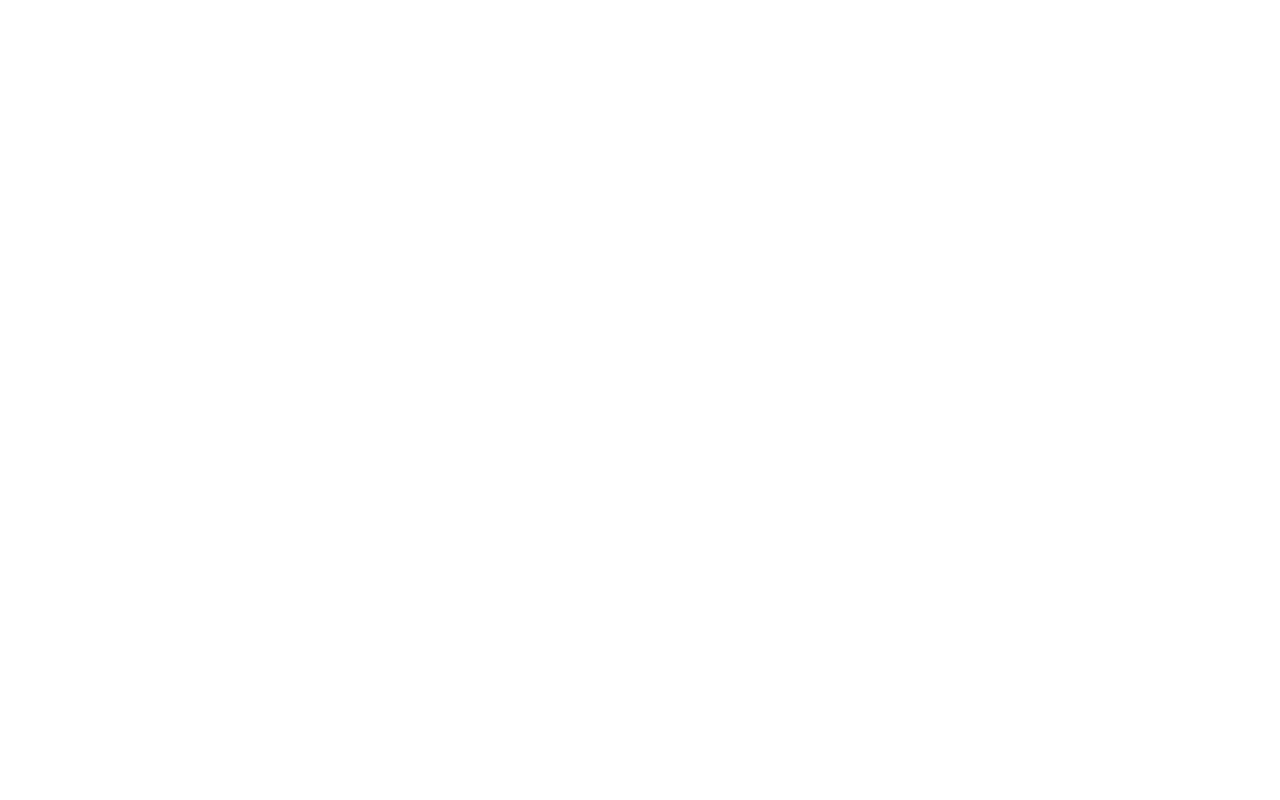
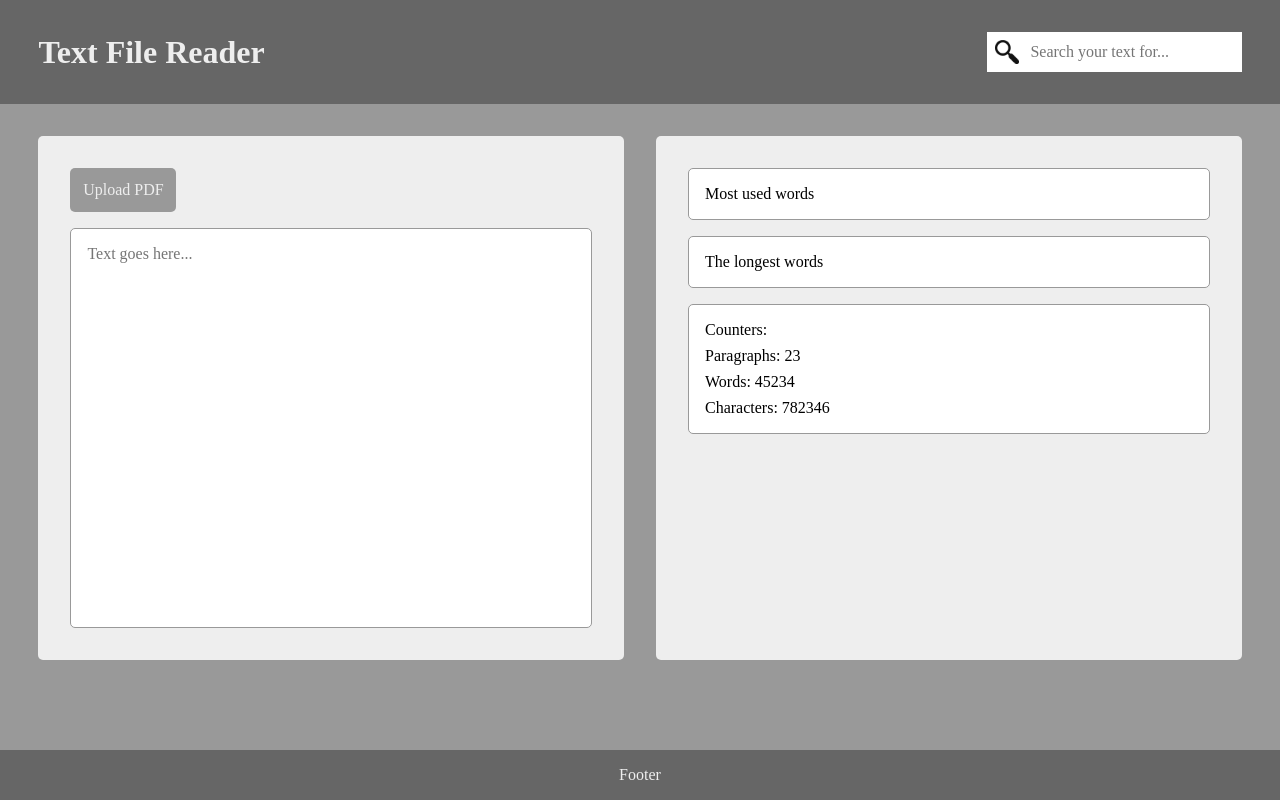
Before and after one commit to im-shefi/text-file-reader, a plain HTML site: page public/index.html in a window 1280 px wide. Drawn offline with Linux system fonts and the light colour scheme; files whose address does not match are found by name.

Commit message:
Create base layout and styling

```diff
--- a/public/index.html
+++ b/public/index.html
@@ -12,5 +12,68 @@
 </head>
 <body>
 
+    <!-- HEADER -->
+    <header>
+        <div class="container">
+            <!-- LOGO -->
+            <h1 class="logo">Text File Reader</h1>
+
+            <!-- SEARCH TEXT -->
+            <input class="search" type="text" placeholder="Search your text for...">
+        </div>
+    </header>
+
+    <!-- MAIN CONTENT -->
+    <main class="container">
+
+        <!-- WORKING WITH TEXT -->
+        <div class="main-section">
+
+            <!-- ADDING TEXT -->
+            <div class="file-section">
+
+                <!-- FILE UPLOAD -->
+                <input class="file-upload" type="file" id="file">
+                <label for="file">Upload PDF</label>
+
+                <!-- GENERATED TEXT -->
+                <textarea class="text-field" placeholder="Text goes here..."></textarea>
+
+            </div>
+
+        </div>
+
+        <!-- TEXT STATISTICS -->
+        <div class="main-section">
+
+            <!-- MOST USED -->
+            <section class="stats-section">
+                <h2>Most used words</h2>
+            </section>
+
+            <!-- LONGEST -->
+            <section class="stats-section">
+                <h2>The longest words</h2>
+            </section>
+
+            <!-- COUNTERS -->
+            <section class="stats-section">
+                <h2>Counters:</h2>
+                <h3>Paragraphs: <span>23</span></h3>
+                <h3>Words: <span>45234</span></h3>
+                <h3>Characters: <span>782346</span></h3>
+            </section>
+
+        </div>
+
+    </main>
+
+    <!-- FOOTER -->
+    <footer>
+        <div class="container">
+            Footer
+        </div>
+    </footer>
+
 </body>
 </html>
--- a/public/styles/abstracts/_variables.scss
+++ b/public/styles/abstracts/_variables.scss
@@ -0,0 +1,4 @@
+$white: #eee;
+$gray: #999;
+
+$borderRadius: 5px;
--- /dev/null
+++ b/public/styles/components/_container.scss
@@ -0,0 +1,4 @@
+.container{
+    width: min(1260px, 94vw);
+    margin: 0 auto;
+}
--- /dev/null
+++ b/public/styles/layout/_body.scss
@@ -0,0 +1,6 @@
+body{
+    background: $gray;
+    display: flex;
+    flex-direction: column;
+    gap: 2rem;
+}
--- /dev/null
+++ b/public/styles/layout/_footer.scss
@@ -0,0 +1,13 @@
+footer{
+    position: absolute;
+    bottom: 0;
+    width: 100%;
+    background: #666;
+    color: $white;
+
+    > .container{
+        display: grid;
+        place-content: center;
+        padding: 1rem;
+    }
+}
--- /dev/null
+++ b/public/styles/layout/_header.scss
@@ -0,0 +1,38 @@
+header{
+    background: #666;
+
+    > .container{
+        display: flex;
+        flex-direction: row;
+        justify-content: space-between;
+        align-items: center;
+        padding: 2rem 0;
+    }
+}
+
+.logo{
+    color: $white;
+    font-size: 2rem;
+    font-weight: bold;
+}
+
+.search{
+    border: none;
+    padding: 0.7rem;
+    padding-left: 2.7rem;
+    background-image: url(../images/search.png);
+    background-position: 0.5rem 0.5rem;
+    background-repeat: no-repeat;
+    background-size: 1.5rem;
+
+    &:focus{
+        outline: none;
+        box-shadow: 0 0 20px $white;
+    }
+
+    transition: 150ms;
+    -webkit-transition: 150ms;
+    -moz-transition: 150ms;
+    -ms-transition: 150ms;
+    -o-transition: 150ms;
+}
--- /dev/null
+++ b/public/styles/layout/_main.scss
@@ -0,0 +1,74 @@
+main{
+    display: grid;
+    grid-template-columns: 1fr 1fr;
+    gap: min(2rem, 3vw);
+}
+
+.main-section{
+    display: flex;
+    flex-direction: column;
+    gap: 1rem;
+    background: $white;
+    padding: 2rem;
+    border-radius: $borderRadius;
+    -webkit-border-radius: $borderRadius;
+    -moz-border-radius: $borderRadius;
+    -ms-border-radius: $borderRadius;
+    -o-border-radius: $borderRadius;
+}
+
+.file-section{
+    display: flex;
+    flex-direction: column;
+    gap: 1rem;
+
+    .file-upload{
+        position: absolute;
+        opacity: 0;
+        z-index: -1;
+
+        & + label{
+            cursor: pointer;
+            padding: 0.8rem;
+            width: fit-content;
+            background: $gray;
+            color: $white;
+            border-radius: $borderRadius;
+            -webkit-border-radius: $borderRadius;
+            -moz-border-radius: $borderRadius;
+            -ms-border-radius: $borderRadius;
+            -o-border-radius: $borderRadius;
+        }
+    }
+
+    .text-field{
+        padding: 1rem;
+        height: 50vh;
+        border: 1px solid $gray;
+        resize: none;
+
+        &:focus {
+            outline: none;
+        }
+
+        border-radius: $borderRadius;
+        -webkit-border-radius: $borderRadius;
+        -moz-border-radius: $borderRadius;
+        -ms-border-radius: $borderRadius;
+        -o-border-radius: $borderRadius;
+    }
+}
+
+.stats-section{
+    display: flex;
+    flex-direction: column;
+    gap: 0.5rem;
+    padding: 1rem;
+    background: #fff;
+    border: 1px solid $gray;
+    border-radius: $borderRadius;
+    -webkit-border-radius: $borderRadius;
+    -moz-border-radius: $borderRadius;
+    -ms-border-radius: $borderRadius;
+    -o-border-radius: $borderRadius;
+}
--- a/public/styles/style.scss
+++ b/public/styles/style.scss
@@ -3,3 +3,10 @@
 
 @import 'base/reset';
 @import 'base/typography';
+
+@import 'components/container';
+
+@import 'layout/body';
+@import 'layout/header';
+@import 'layout/main';
+@import 'layout/footer';
```
Also changed, not shown: public/images/search.png (added), public/styles/style.css, 1 other file.
